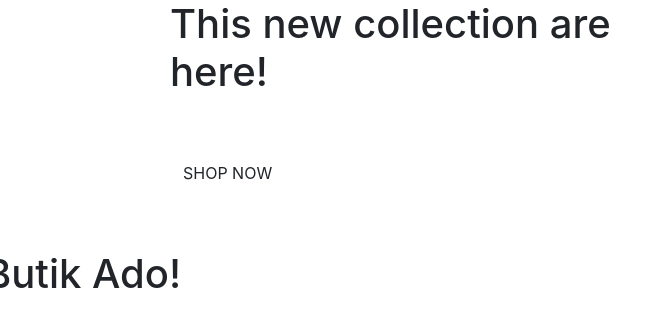
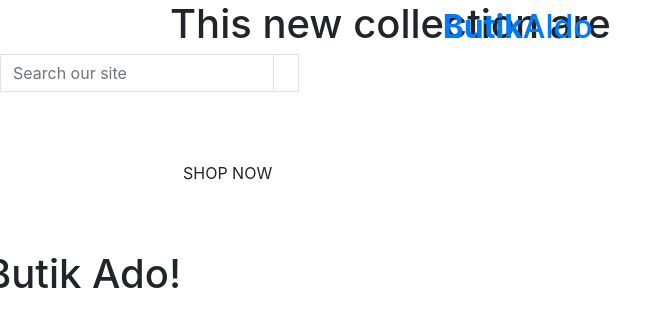
Before and after one commit to Klurifixus/butikado, a Django app: page / in a window 1280 px wide. Shown: the top 327 px of the page, without its empty margins (0-672 px from the left). Run offline with Django 4.2, Linux system fonts and the light colour scheme.

Commit message:
added context to base.html

```diff
--- a/templates/base.html
+++ b/templates/base.html
@@ -37,7 +37,32 @@
     <title>Butik Ado{% block extra_title %}{% endblock %}</title>
   </head>
   <body>
-    <header class="container-fluid fixed-top"></header>
+    <header class="container-fluid fixed-top">
+        <div class="row">
+            <div class="col-12 col-lg-4 my-auto py-lg-0 text-center text-lg-left"></div>
+                <a href="{% url 'home' %}" class="nav-link main-logo-link">
+                    <h2 class="logo-font text-black my-0"><strong>Butik</strong>Aldo</h2>
+                </a>
+            <div class="col-12 col-lg-4 my-auto py-lg-0"></div>
+                <form metod="GET" action="">
+                    <div class="input-group w-100">
+                        <input class="form-control border border-black rounded-0" type="text" name="q" placeholder="Search our site">
+                        <div class="input-group-append">
+                            <button class="form-control btn btn-black border border-black rounded-0" type="submit">
+                                <span class="icon">
+                                    <i class="fas fa-search"></i>
+                                </span>
+                            </button>
+                        </div>
+                    </div>
+                </form>
+            <div class="col-12 col-lg-4 my-auto py-lg-0">
+                <ul class="list-inline list-unstyled text-center text-lg-right my-0">
+                    <li class="list-inline-item dropdown"></li>
+                    <li class="list-inline-item"></li>
+                </ul>
+            </div>
+    </header>
 
     {% if messages %}
     <div class="message-container"></div>
```
